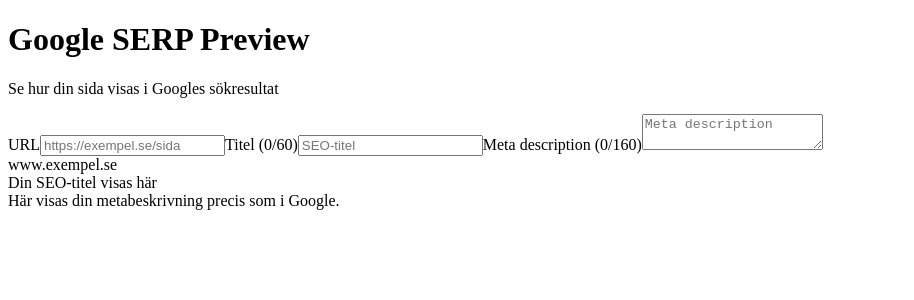
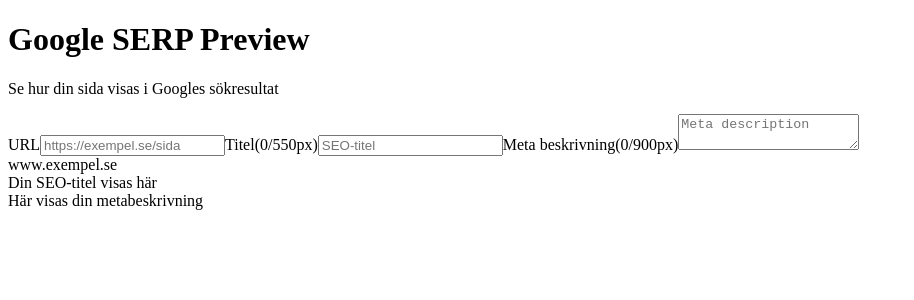
Before and after one commit to Yusri00/Serp-preview, a React (Vite) app: page / in a window 1280 px wide. Shown: the top 300 px of the page, without its empty margins (0-914 px from the left). Built offline with nearby package versions, Linux system fonts and the light colour scheme; the HTML template or start-up script is replaced by a standard one.

Commit message:
Updated function to use pixels instead of character count

```diff
--- a/src/App.css
+++ b/src/App.css
@@ -53,6 +53,8 @@
   color: #4d5156;
   font-size: 14px;
   font-weight: 400;
+  word-wrap: break-word;
+  white-space: pre-wrap;
 }
 
 .good {
--- a/src/components/GooglePreview.jsx
+++ b/src/components/GooglePreview.jsx
@@ -1,27 +1,18 @@
-const truncate = (text, limit) =>
-  text.length > limit ? text.slice(0, limit) + "…" : text;
+import { truncateByPixels, TITLE_PIXEL_LIMIT, META_PIXEL_LIMIT, titleFont, descFont } from "./textUtils";
 
-export default function GooglePreview({
-  url,
-  title,
-  description,
-}) {
+export default function GooglePreview({url, title, description }) {
+
   return (
     <div className="preview">
-      <div className="serp-url">
-        {url || "www.exempel.se"}
+      <div className="serp-url">{url || "www.exempel.se"}
       </div>
 
       <div className="serp-title">
-        {truncate(title || "Din SEO-titel visas här", 60)}
+        {truncateByPixels(title || "Din SEO-titel visas här", TITLE_PIXEL_LIMIT, titleFont)}
       </div>
 
       <div className="serp-desc">
-        {truncate(
-          description ||
-            "Här visas din metabeskrivning precis som i Google.",
-          160
-        )}
+        {truncateByPixels(description || "Här visas din metabeskrivning", META_PIXEL_LIMIT, descFont)}
       </div>
     </div>
   );
--- a/src/components/InputFields.jsx
+++ b/src/components/InputFields.jsx
@@ -1,11 +1,4 @@
-const TITLE_LIMIT = 60;
-const META_LIMIT = 160;
-
-const getStatus = (value, limit) => {
-if (value.length <= limit * 0.8) return "good";
-if (value.length <= limit) return "warn";
-return "bad";
-};
+import { getTextWidth, getStatus, TITLE_PIXEL_LIMIT, META_PIXEL_LIMIT, titleFont, descFont} from "./textUtils";
 
 export default function InputFields({
 url,
@@ -26,11 +19,9 @@
     />
 
 
-    <label>
-      Titel
-      <span className={getStatus(title, TITLE_LIMIT)}>
-        {" "}
-        ({title.length}/{TITLE_LIMIT})
+    <label>Titel
+      <span className={getStatus(title, TITLE_PIXEL_LIMIT, titleFont)}>
+          ({Math.round(getTextWidth(title, titleFont))}/{TITLE_PIXEL_LIMIT}px)
       </span>
     </label>
     <input
@@ -41,10 +32,9 @@
 
 
     <label>
-      Meta description
-      <span className={getStatus(description, META_LIMIT)}>
-        {" "}
-        ({description.length}/{META_LIMIT})
+      Meta beskrivning
+      <span className={getStatus(description, META_PIXEL_LIMIT, descFont)}>
+        ({Math.round(getTextWidth(description, descFont))}/{META_PIXEL_LIMIT}px)
       </span>
     </label>
     <textarea
--- /dev/null
+++ b/src/components/textUtils.js
@@ -0,0 +1,39 @@
+// Pixelgränser
+export const TITLE_PIXEL_LIMIT = 550;
+export const META_PIXEL_LIMIT = 900;
+
+// Font-strängar som matchar CSS
+export const titleFont = "500 20px Arial, Roboto, sans-serif";
+export const descFont = "400 14px Arial, Roboto, sans-serif";
+
+// Mäter textens bredd i pixlar med Canvas API
+export const getTextWidth = (text, font) => {
+  const canvas =
+    getTextWidth.canvas || (getTextWidth.canvas = document.createElement("canvas"));
+  const context = canvas.getContext("2d");
+  context.font = font;
+  return context.measureText(text).width;
+};
+
+// Ger status baserat på pixelbredd
+export const getStatus = (value, pixelLimit, font) => {
+  const width = getTextWidth(value, font);
+  if (width <= pixelLimit * 0.8) return "good";  // under 80% → säker
+  if (width <= pixelLimit) return "warn";        // 80–100% → varning
+  return "bad";                                  // över max → dålig
+};
+
+// Trunkerar text så att den ryms i en viss pixelbredd och lägger till "…"
+export const truncateByPixels = (text, pixelLimit, font) => {
+  if (!text) return text;
+
+  let truncated = text;
+
+  // Klipp bort sista tecken tills text + ellipsis ryms
+  while (getTextWidth(truncated + "…", font) > pixelLimit) {
+    truncated = truncated.slice(0, -1);
+  }
+
+  // Lägg till ellipsis (tre prickarna) om texten trunkerats
+  return truncated !== text ? truncated + "…" : text;
+};
```
